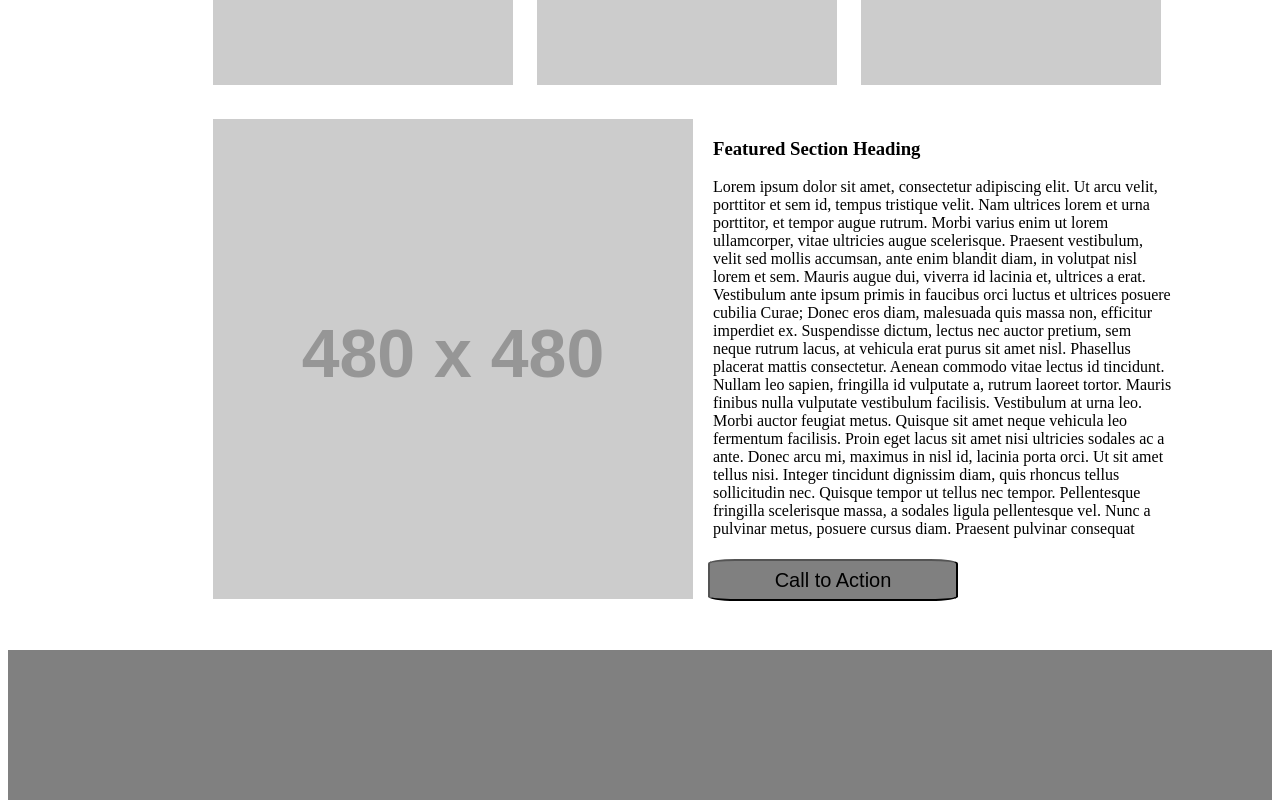
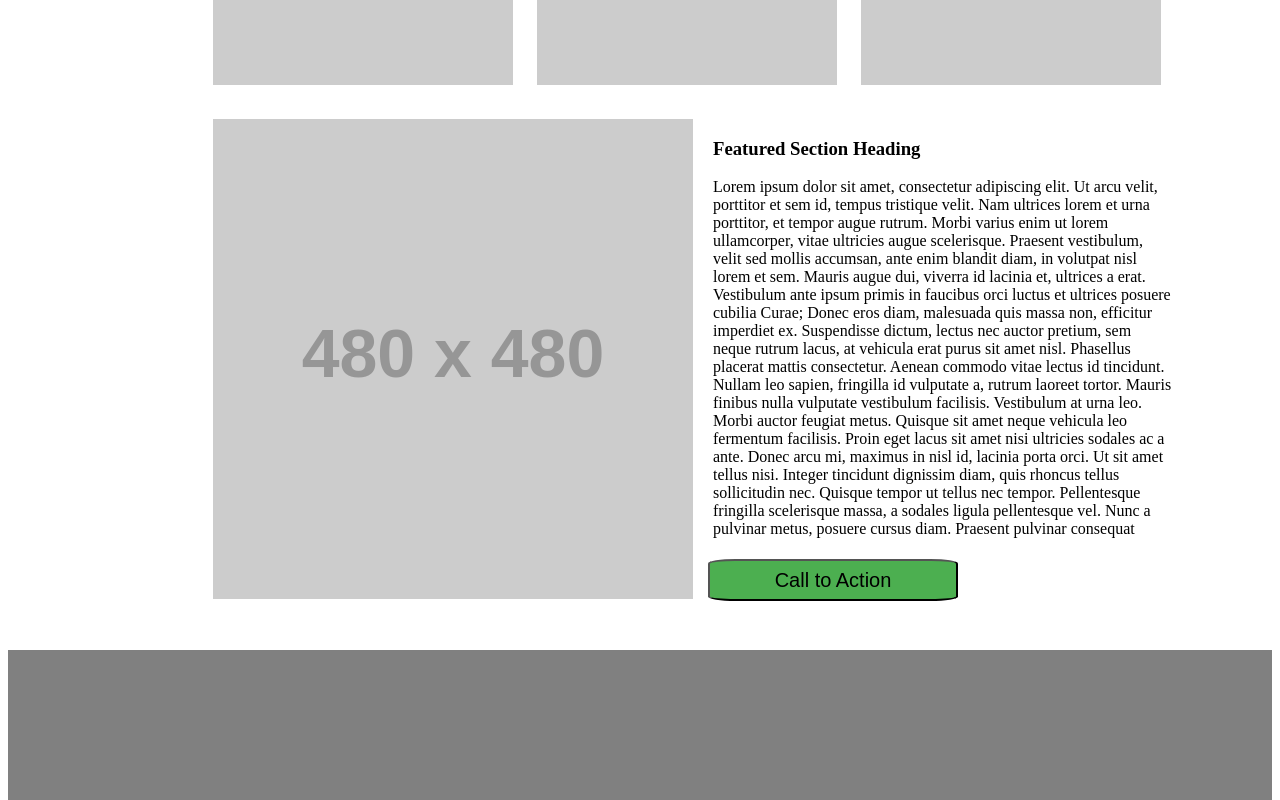
Before and after one commit to wosunkwo/wirefame-exercise, a plain HTML site: page index.html in a window 1280 px wide. Shown: the part 882-1682 px from the top of the page. Drawn offline with Linux system fonts and the light colour scheme; placeholder pictures from the web are drawn by us.

Commit message:
added the hover element to the button

```diff
--- a/style.css
+++ b/style.css
@@ -62,7 +62,6 @@ button {
   width: 250px;
   height: 42px;
   border-radius: 11%;
-  background-color: gray;
   font-size: 20px;
 }
 footer {
@@ -71,3 +70,11 @@ footer {
   top: 970px;
   background-color: gray;
 }
+
+button:hover:not(#button) {
+  background-color: red;
+}
+
+button {
+  background-color: #4CAF50;
+}
```
